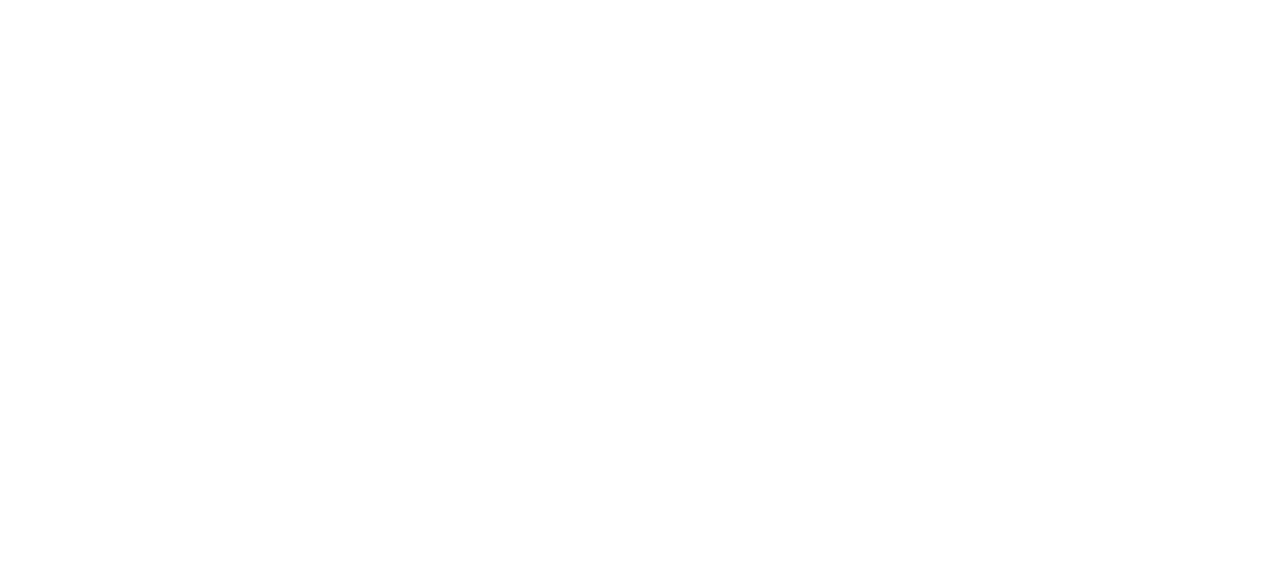
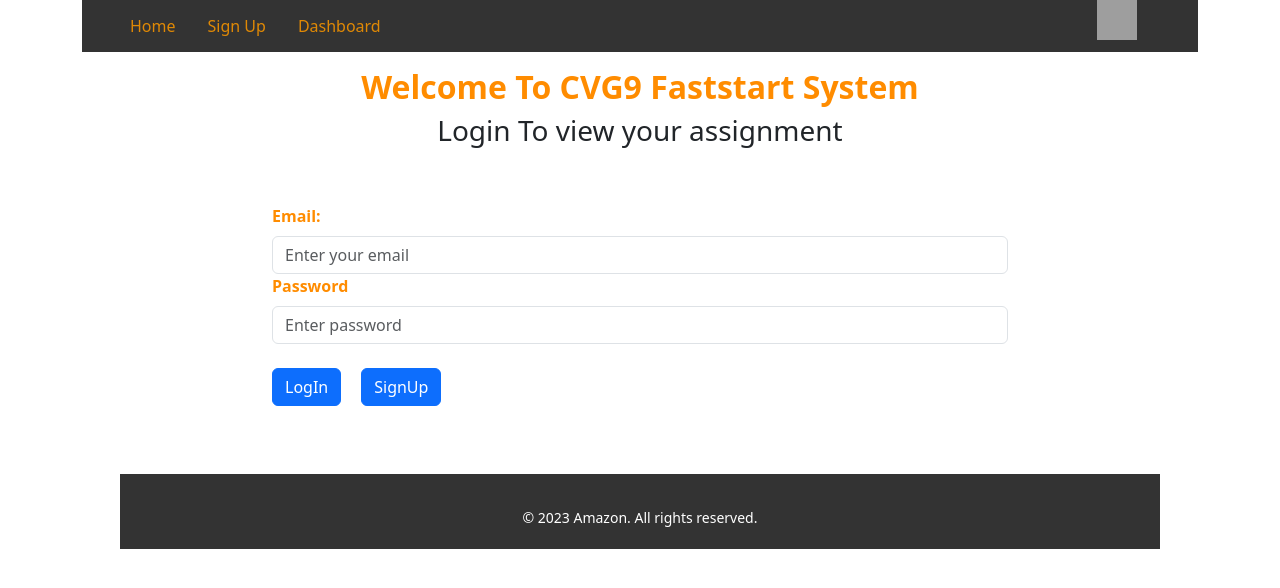
Before and after one commit to red2019cubic/python-p4-final-fullstack-project, a React (Create React App) app in the folder client/: page / in a window 1280 px wide. Before the commit this address had no page. Shown: the top 588 px of the page. Built offline with nearby package versions, Linux system fonts and the light colour scheme; no server answers; grey boxes are pictures that could not be loaded.

Commit message:
add dashboard home header footer component

```diff
--- a/client/src/components/App.js
+++ b/client/src/components/App.js
@@ -2,14 +2,54 @@
 import LogInForm from "./LogInForm";
 import SignUpForm from "./SignUpForm";
 import { BrowserRouter as Router, Route, Routes } from "react-router-dom";
+import Home from "./Home"
+import { useState } from "react";
+import axios from "axios";
+import Dashboard from "./Dashboard";
+
+// import { useNavigate } from "react-router-dom"
 function App() {
+  const [formData, setFormData] = useState({
+    username: "",
+    password: "",
+  });
+
+  const handleChange = (e) => {
+    const { name, value } = e.target;
+    setFormData({
+      ...formData,
+      [name]: value,
+    });
+  };
+//  const navigate = useNavigate()
+ const handleSubmit = async (e) => {
+    e.preventDefault();
+
+    try {
+      const response = await axios.post(
+        "http://localhost:5555/login",
+        formData
+      );
+
+      console.log(response.data);
+    //  navigate("/")
+      // Handle successful login, e.g., redirect to a dashboard.
+    } catch (error) {
+      console.error(error);
+      // Handle login error.
+    }
+  };
+
   return (
     <div className="App">
       <main>
         <Router>
           <Routes>
-            <Route path="/login" element={<LogInForm />} />
+            <Route path="/" element={<Home />} />
+             <Route path="/login" element={<LogInForm handdleSubmit={handleSubmit} />} /> */}
             <Route path="/signup" element={<SignUpForm />} />
+            <Route path="/dashboard" element={<Dashboard />} />
+
           </Routes>
         </Router>
       </main>
--- /dev/null
+++ b/client/src/components/Dashboard.css
@@ -0,0 +1,4 @@
+.content {
+    text-align: center;
+
+}
--- /dev/null
+++ b/client/src/components/Dashboard.js
@@ -0,0 +1,49 @@
+import React, {useEffect, useState} from "react";
+import Header from "./Header";
+import Footer from "./Footer";
+import "./Dashboard.css"
+
+function Dashboard() {
+    const [userData, setUserData] = useState({});
+    const [loading, setLoading] = useState(false);
+    const currentDate = new Date();
+    const formattedDate = currentDate.toLocaleDateString();
+    const formattedTime = currentDate.toLocaleTimeString();
+    useEffect(() => {
+
+          fetch("http://localhost:5555/home")
+              .then((r) => r.json())
+              .then((userData) => {
+                setUserData(userData);
+               console.log(userData)
+              });
+
+
+    }, []);
+  console.log(userData)
+    if (loading) {
+      return <div>Loading...</div>;
+    }
+
+    return (
+      <>
+      <Header />
+      <br /><br /><br />
+      <br /><br /><br />
+
+      <div className="content">
+
+        <h2>Your Assignment For Today {formattedDate } {formattedTime }</h2>
+        <h2>{userData.task}</h2>
+
+      </div>
+      <br /><br /><br />
+      <br /><br /><br />
+
+
+      <Footer />
+      </>
+    );
+  };
+
+export default Dashboard;
--- /dev/null
+++ b/client/src/components/Footer.css
@@ -0,0 +1,45 @@
+/* Footer.css */
+
+.footer {
+    background-color: #333;
+    color: #fff;
+    padding: 20;
+    text-align: center;
+    margin-top: 20px;
+    margin-left: 120px;
+    margin-right: 120px;
+  }
+
+  .footer-content {
+    display: flex;
+    justify-content: center;
+    align-items: center;
+  }
+
+  .footer-logo {
+    display: flex;
+    align-items: center;
+  }
+
+
+  .footer-links ul,
+  .footer-social ul {
+    list-style: none;
+    padding: 0;
+    margin: 0;
+  }
+
+
+
+  .footer-links a:hover,
+  .footer-social a:hover {
+    color: #007bff;
+  }
+
+  .footer-bottom {
+    padding-top: 20px;
+    padding: 5px;
+    font-size: 14px;
+  }
+
+  /* Add additional styling as needed */
--- /dev/null
+++ b/client/src/components/Footer.js
@@ -0,0 +1,26 @@
+import React from 'react';
+import './Footer.css'; // You can create a separate CSS file for styling
+
+const Footer = () => {
+  return (
+    <footer className="footer">
+      <div className="container">
+        <div className="footer-content">
+
+          <div className="footer-social">
+            <ul>
+              <li><a href="#"><i className="fab fa-facebook"></i></a></li>
+              <li><a href="#"><i className="fab fa-twitter"></i></a></li>
+              <li><a href="#"><i className="fab fa-instagram"></i></a></li>
+            </ul>
+          </div>
+        </div>
+        <div className="footer-bottom">
+          <p>&copy; {new Date().getFullYear()} Amazon. All rights reserved.</p>
+        </div>
+      </div>
+    </footer>
+  );
+};
+
+export default Footer;
--- a/client/src/components/Header.css
+++ b/client/src/components/Header.css
@@ -4,6 +4,12 @@
     padding: 0;
     overflow: hidden;
     background-color: #333;
+  }
+  .footer-logo img {
+    background-color: "black";
+    width: 40px;
+    height: 40px;
+    margin-left: 700px;
   }
 
   li {
@@ -12,12 +18,12 @@
 
   li a {
     display: block;
-    color: white;
+    color: rgb(224, 137, 5);
     text-align: center;
     padding: 14px 16px;
     text-decoration: none;
   }
 
   li a:hover {
-    background-color: #111;
+    background-color: #070842;
   }
--- a/client/src/components/Header.js
+++ b/client/src/components/Header.js
@@ -1,27 +1,29 @@
 import React from "react";
+import { Link } from "react-router-dom"
 
 const Header = () => {
   return (
     <>
-      <div class="fixed-header">
-        <div class="container">
+      <div className="fixed-header">
+        <div className="container">
           <ul>
             <li>
-              <a class="active" href="#home">
-                Home
-              </a>
+            <Link to="/"> Home</Link>
             </li>
             <li>
-              <a href="#news">News</a>
+            <Link to="/signup">Sign Up</Link>
             </li>
             <li>
-              <a href="#contact">Contact</a>
+            <Link to="/dashboard">Dashboard</Link>
             </li>
             <li>
-              <a href="#about">About</a>
+            <div className="footer-logo">
+            <img src="https://encrypted-tbn0.gstatic.com/images?q=tbn:ANd9GcQxGUNWjxAr_TssIaqIwqDUDRb4maXS_ni068VKW7Vpbw&s" alt="Logo" />
+         </div>
             </li>
           </ul>
         </div>
+
       </div>
     </>
   );
--- /dev/null
+++ b/client/src/components/Home.css
@@ -0,0 +1,8 @@
+h2{
+    text-align: center;
+
+}
+h3{
+    text-align: center;
+
+}
--- /dev/null
+++ b/client/src/components/Home.js
@@ -0,0 +1,63 @@
+import React from "react";
+// import {useState } from "react";
+import Header from "./Header.js";
+import Footer from "./Footer.js";
+import LogInForm from "./LogInForm.js";
+import "./Home.css"
+
+import { useEffect, useState } from "react";
+import axios from "axios";
+
+const Home = () => {
+  const [userData, setUserData] = useState({});
+  const [loading, setLoading] = useState(false);
+
+  useEffect(() => {
+    fetch("http://localhost:5555/home")
+      .then((r) => r.json())
+      .then((userData) => {
+        setUserData(userData);
+        console.log(userData);
+      });
+  }, []);
+  console.log(userData);
+  if (loading) {
+    return <div>Loading...</div>;
+  }
+
+  return (
+    <>
+      <Header />
+      <div>
+        <h2 >Welcome To CVG9 Faststart System</h2>
+        <h3>Login To view your assignment</h3>
+      </div>
+
+      <LogInForm />
+      <br/>
+      <br/>
+      <Footer />
+    </>
+  );
+};
+
+export default Home;
+
+// function Home({username}) {
+
+//   return (
+//     <>
+//     <Header/>
+//     <h1 className="row justify-content-center" style={{color:"darkorange", }}>CVG9 FastStar Employee Management System</h1>
+//     <h2 className="row justify-content-center" style={{color:"darkorange", }}>LogIn to view you today's assignment</h2>
+//     <LoginForm />
+//     <label>{username}</label>
+
+//     <Footer />
+
+//     </>
+
+//   )
+// }
+
+// export default Home;
--- a/client/src/components/LogInForm.js
+++ b/client/src/components/LogInForm.js
@@ -1,6 +1,7 @@
 import React, { useState } from "react";
 import axios from "axios";
 import Header from "./Header.js"
+import Footer from "./Footer.js"
 import "./Header.css"
 import { useNavigate } from "react-router-dom"
 const LoginForm = () => {
@@ -8,7 +9,6 @@
     username: "",
     password: "",
   });
-
   const handleChange = (e) => {
     const { name, value } = e.target;
     setFormData({
@@ -16,8 +16,11 @@
       [name]: value,
     });
   };
- const navigate = useNavigate()
-  const handleSubmit = async (e) => {
+
+const navigate = useNavigate()
+
+
+ const handleSubmit = async (e) => {
     e.preventDefault();
 
     try {
@@ -27,7 +30,7 @@
       );
 
       console.log(response.data);
-     navigate("/signup")
+     navigate("/dashboard")
       // Handle successful login, e.g., redirect to a dashboard.
     } catch (error) {
       console.error(error);
@@ -37,21 +40,15 @@
 
   return (
     <>
-    <Header />
+
     <div className="container">
       <div className="row justify-content-center">
         <div className="col-sm-8">
 
           <br/>
-          <div>
-            <img
-              className="row justify-content-center" style={{width:"100%", marginLeft:"5px"}}
-              src="https://t4.ftcdn.net/jpg/06/29/59/93/240_F_629599337_BHJl5tJee7b5GtRZUOTylDwRR4N4chSZ.jpg"
-            />
 
-          </div>
           <br/>
-          <form onSubmit={handleSubmit} action="/login" method="POST">
+          <form onSubmit={handleSubmit} method = "POST">
             <div className="form-group">
               <label htmlFor="name" className="form-label">
                 Email:
@@ -68,7 +65,7 @@
               />
             </div>
             <div>
-              <label htmlFor="password">Password</label>
+              <label htmlFor="password" className="form-label">Password</label>
               <input
                 type="password"
                 className="form-control"
@@ -92,6 +89,8 @@
         </div>
       </div>
     </div>
+
+
     </>
   );
 };
--- /dev/null
+++ b/client/src/components/SignUp.css
@@ -0,0 +1,8 @@
+.form-label{
+    color:darkorange;
+    font-weight: bold
+}
+h2 {
+    color:darkorange;
+    font-weight: bold
+}
--- a/client/src/components/SignUpForm.js
+++ b/client/src/components/SignUpForm.js
@@ -3,42 +3,45 @@
 import "bootstrap/dist/css/bootstrap.css";
 import Header from "./Header.js"
 import "./Header.css"
+import "./SignUp.css"
+import axios from "axios";
+import Footer from "./Footer.js"
 
+function SignUpForm() {
 
-function SignUpForm({ updateUser }) {
-  // const [userData, setUserData] = useState({
-  //   name: "",
-  //   email: "",
-  //   password: "",
-  // });
-  const [errors, setErrors] = useState([]);
-  // const navigate = useNavigate();
-  // const handleSubmit = (e) => {
-  //   e.preventDefault();
-  //   const config = {
-  //     method: "POST",
-  //     headers: { "Content-Type": "application/json" },
-  //     body: JSON.stringify({
-  //       name: userData.name,
-  //       password: userData.password,
-  //     }),
-  //   };
-  //   fetch("/login", config).then((resp) => {
-  //     if (resp.ok) {
-  //       resp.json().then((user) => {
-  //         updateUser(user);
-  //         navigate("/");
-  //       });
-  //     } else {
-  //       resp.json().then((data) => {
-  //         setTimeout(() => {
-  //           setErrors([]);
-  //         }, 3000);
-  //         setErrors(data.errors);
-  //       });
-  //     }
-  //   });
-  // };
+    const [formData, setFormData] = useState({
+        username: "",
+        name: "",
+        admin: "",
+        password: "",
+      });
+
+    const handleChange = (e) => {
+        const { name, value } = e.target;
+
+        setFormData({
+          ...formData,
+          [name]: value,
+        });
+      };
+    const navigate = useNavigate()
+    const handleSubmit = async (e) => {
+        e.preventDefault();
+
+        try {
+          const response = await axios.post(
+            "/employees",
+            formData
+          );
+
+          console.log(response.data);
+         navigate("/login")
+          // Handle successful login, e.g., redirect to a dashboard.
+        } catch (error) {
+          console.error(error);
+          // Handle login error.
+        }
+      };
 
   return (
     <>
@@ -46,32 +49,21 @@
     <div className="container" >
       <div className="row justify-content-center">
         <div className="col-sm-8">
-        <h2
-            className="row justify-content-center"
-            style={{ color: "darkorange" }}
-          >
-            CVG9 Employee Login
-          </h2>
-          <br/>
-
-          <div>
-            <img
-              className="row justify-content-center" style={{width:"100%", marginLeft:"5px"}}
-              src="https://t4.ftcdn.net/jpg/06/29/59/93/240_F_629599337_BHJl5tJee7b5GtRZUOTylDwRR4N4chSZ.jpg"
-            />
-
-          </div>
-        <form action="/signup" method="POST">
+            <h2 className="row justify-content-center">SignUp Form</h2>
+        <br/>
+        <form onSubmit={handleSubmit}>
           <div className="form-group">
-            <label htmlFor="name" className="form-label">
+            <label htmlFor="name" className="form-label" >
               Name:
             </label>
             <input
-              type="email"
+              type="name"
               className="form-control"
               id="name"
               placeholder="Enter your name"
               name="name"
+              value={formData.name}
+              onChange={handleChange}
             />
           </div>
           <div className="form-group">
@@ -84,6 +76,8 @@
               id="email"
               placeholder="Enter email"
               name="username"
+              value={formData.username}
+              onChange={handleChange}
             />
           </div>
           <div className="mb-3">
@@ -93,35 +87,39 @@
             <input
               type="text"
               className="form-control"
+              id="admin"
               placeholder="Enter 0 or 1"
               name="admin"
+
+              value={formData.admin}
+              onChange={handleChange}
             />
           </div>
           <div className="mb-3">
-            <label htmlFor="pwd" className="form-label">
+            <label htmlFor="password" className="form-label">
               Password:
             </label>
             <input
               type="password"
               className="form-control"
-              id="pwd"
+              id="password"
               placeholder="Enter password"
               name="password"
+              value={formData.password}
+              onChange={handleChange}
             />
           </div>
 
-
-            <a href="/login" className="btn btn-primary">
-            LogIn
-            </a>
-
-
+          <button type="submit" className="btn btn-primary" style={{marginRight:"20px"}}>
+              Submit
+            </button>
         </form>
 
         </div>
 
       </div>
     </div>
+    <Footer />
     </>
   );
 }
```
